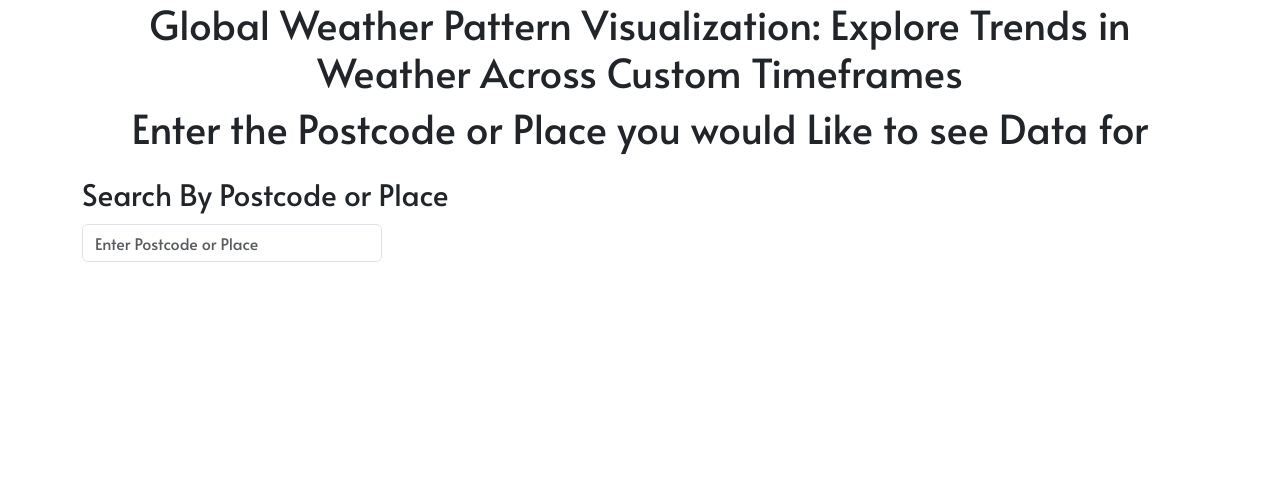
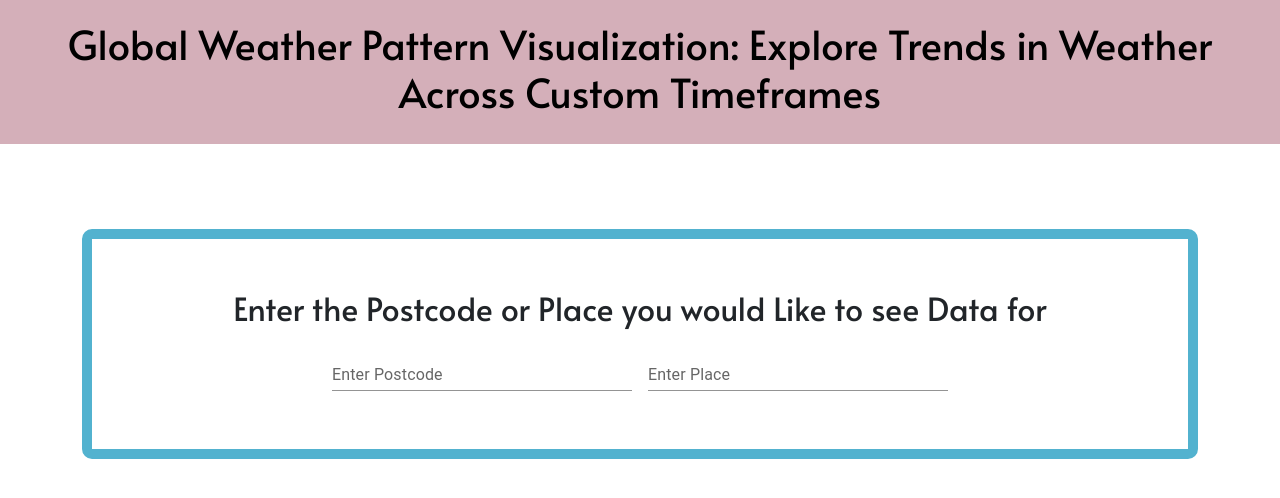
Before and after one commit to DavidJDallas/historical-weather-visualisation, a React (Create React App) app: page / in a window 1280 px wide. Shown: the top 498 px of the page. Built offline with nearby package versions, Linux system fonts and the light colour scheme.

Commit message:
landingpage styling updated

```diff
--- a/public/index.html
+++ b/public/index.html
@@ -2,29 +2,21 @@
 <html lang="en">
   <head>
     <meta charset="utf-8" />
-    <link rel="icon" href="%PUBLIC_URL%/favicon.ico" />
+    <link rel="icon" href="./weather.png"  />
     <meta name="viewport" content="width=device-width, initial-scale=1" />
     <meta name="theme-color" content="#000000" />
     <meta
       name="Weather app"
       content="Weather app to find historical weather trends"
     />
-    <link rel="apple-touch-icon" href="%PUBLIC_URL%/logo192.png" />
+    <link rel="apple-touch-icon" href="./weather.png" />
     <!--
       manifest.json provides metadata used when your web app is installed on a
       user's mobile device or desktop. See https://developers.google.com/web/fundamentals/web-app-manifest/
     -->
     <link rel="manifest" href="%PUBLIC_URL%/manifest.json" />
-    <!--
-      Notice the use of %PUBLIC_URL% in the tags above.
-      It will be replaced with the URL of the `public` folder during the build.
-      Only files inside the `public` folder can be referenced from the HTML.
 
-      Unlike "/favicon.ico" or "favicon.ico", "%PUBLIC_URL%/favicon.ico" will
-      work correctly both with client-side routing and a non-root public URL.
-      Learn how to configure a non-root public URL by running `npm run build`.
-    -->
-    <title>React App</title>
+    <title>Historical Weather Trends</title>
   </head>
   <body>
     <div id="root"></div>
--- a/src/App.tsx
+++ b/src/App.tsx
@@ -18,6 +18,7 @@ const App: React.FC = (): JSX.Element => {
   const [weatherData, setWeatherData] = useState<DailyData | undefined>();
   const [formSubmitted, setFormSubmitted] = useState<boolean>(false)
 
+  console.log(postcode)
  const getGeoLocationData = async () => {
     try{
         const apiResponse = await getGeoLocation(postcode) as LatAndLong;
@@ -61,30 +62,33 @@ const App: React.FC = (): JSX.Element => {
     }
   }
 
+  return (
+    <>
 
+      <Header
+          postcode={postcode}
+          place={place}
+          formSubmitted={formSubmitted}
+        />
 
-
-  return (
   <div className='main-app '>
     <Container className=''>
       <Row className='d-flex flex-row'>
-          <Header
-            postcode={postcode}
-            place={place}
-            formSubmitted={formSubmitted}
-          />
+
       </Row>
-      <Row className='d-flex flex-row'>
+      <Row className='row-main'>
       {weatherData ?
       <MainDashboard
         weatherData={weatherData}
       />
       :
+      <div className=''>
        <LandingPage
           setPostcode={setPostcode}
           setPlace={setPlace}
           getGeoLocationData={getGeoLocationData}
         />
+        </div>
       }
 
       </Row>
@@ -93,6 +97,7 @@ const App: React.FC = (): JSX.Element => {
     </Container>
 
   </div>
+  </>
   );
 }
 
--- a/src/Components/Header/Header.css
+++ b/src/Components/Header/Header.css
@@ -0,0 +1,6 @@
+.header{
+   background-color:#d4afb9 ;
+    color:black;
+    padding: 20px;
+
+}
--- a/src/Components/Header/Index.tsx
+++ b/src/Components/Header/Index.tsx
@@ -1,5 +1,6 @@
 import React from 'react';
 import {HeaderProps} from './Types';
+import './Header.css'
 
 const Header = ({place, postcode, formSubmitted}: HeaderProps) => {
 
@@ -10,13 +11,14 @@ const Header = ({place, postcode, formSubmitted}: HeaderProps) => {
 
 
     return(<>
+    <div className='header'>
     {
         formSubmitted ?
         <h1>Weather Data for {formattedPlace || formattedPostcode}</h1>
         :
         <h1>Global Weather Pattern Visualization: Explore Trends in Weather Across Custom Timeframes </h1>
     }
-
+ </div>
     </>)
 }
 
--- a/src/Components/LandingPage/Index.tsx
+++ b/src/Components/LandingPage/Index.tsx
@@ -22,9 +22,13 @@ const LandingPage = ({getGeoLocationData, setPlace, setPostcode}: IndexProps) =>
     getGeoLocationData();
   }
     return(<>
-    <h1>Enter the Postcode or Place you would Like to see Data for</h1>
 
-      <Container className='d-flex'>
+    <div className='landing-page-search'>
+
+
+    <h2>Enter the Postcode or Place you would Like to see Data for</h2>
+
+      <Container className='search-box'>
       <LandingPageSearch
         handlePostcodeSubmit={handlePostcodeSubmit}
         handlePlaceSubmit={handlePlacesubmit}
@@ -32,8 +36,7 @@ const LandingPage = ({getGeoLocationData, setPlace, setPostcode}: IndexProps) =>
         setPostcode={setPostcode}
       />
       </Container>
-
-
+        </div>
 
     </>
     )
--- a/src/Components/LandingPage/LandingPage.css
+++ b/src/Components/LandingPage/LandingPage.css
@@ -1,3 +1,15 @@
 .postcode-row{
     text-align: center;
 }
+
+.search-box{
+    display: flex;
+    justify-content: center;
+    align-items: center;
+}
+
+.landing-page-search{
+    border: 10px solid #52b2cf;
+    border-radius: 10px;
+    padding: 50px
+}
--- a/src/Components/LandingPage/Search.tsx
+++ b/src/Components/LandingPage/Search.tsx
@@ -1,6 +1,8 @@
 import React from 'react';
 import {Form} from 'react-bootstrap'
 import { SearchFormProps } from './LandingPageTypes';
+import Box from '@mui/material/Box';
+import TextField from '@mui/material/TextField';
 
 const LandingPageSearch = ({handlePostcodeSubmit,handlePlaceSubmit, setPlace, setPostcode}: SearchFormProps) => {
 
@@ -14,24 +16,34 @@ const LandingPageSearch = ({handlePostcodeSubmit,handlePlaceSubmit, setPlace, se
 
     return(
     <>
+        <Box
+          component="form"
+          sx={{
+            '& > :not(style)': { m: 1, width: '25ch' },
+          }}
+          noValidate
+          autoComplete="off"
+      >
 
 
-      <Form onSubmit = {handlePostcodeSubmit} className='search-by-postode'>
-      <Form.Group className="mb-3" controlId="formBasicEmail">
-        <Form.Label
-        style={{fontSize: '1.854rem', marginTop: '12px'}}
+      <TextField
+         onSubmit={handlePostcodeSubmit}
+         onChange={(event) =>setPostcode(event.target.value)}
+         onKeyDown ={handleTextChange}
+         style={{width: '300px'}}
+         id="standard-basic" label="Enter Postcode" variant="standard"
+      />
+     <TextField
+         onSubmit={handlePlaceSubmit}
+         onChange={(event) =>setPlace(event.target.value)}
+         onKeyDown ={handleTextChange}
+         style={{width: '300px'}}
+         id="standard-basic" label="Enter Place" variant="standard"
+      />
 
-        >Search By Postcode or Place</Form.Label>
-        <Form.Control type="postcode" placeholder="Enter Postcode or Place"
-        onChange={(event) =>setPostcode(event.target.value)}
-        onKeyDown ={handleTextChange}
-        style={{width: '300px'}}
 
-        />
-      </Form.Group>
 
-      </Form>
-
+    </Box>
 
   </>
     )
--- a/src/General.css
+++ b/src/General.css
@@ -5,10 +5,21 @@
     padding:0;
     margin:0;
     font-size: 1rem;
-    background-color: #ffffff;
+
 }
 
 h1{
     font-size: 3rem;
     text-align: center;
 }
+
+h2{
+    text-align: center;
+}
+
+.row-main{
+    display: flex;
+    justify-content: center;
+    align-items: center;
+    height: 50vh;
+}
```
Also changed, not shown: public/weather.png (added).
